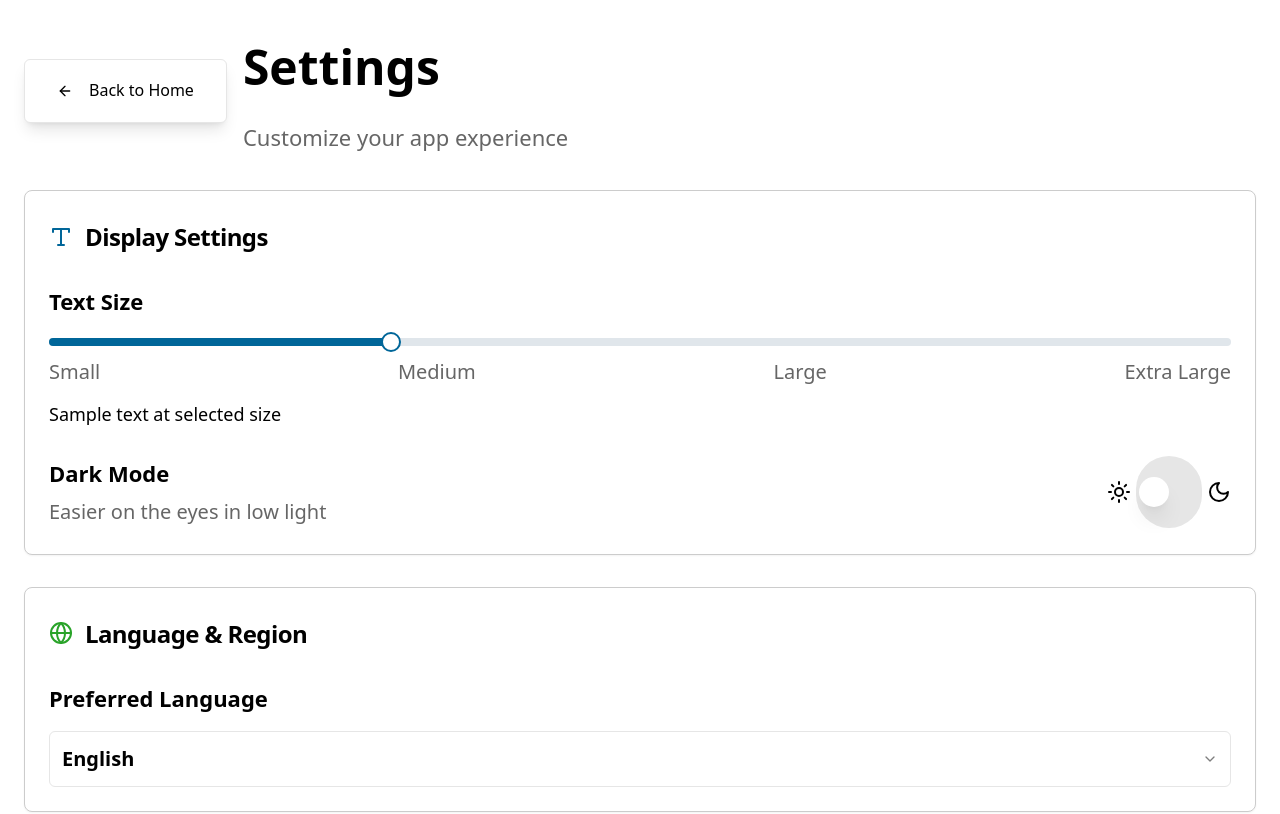
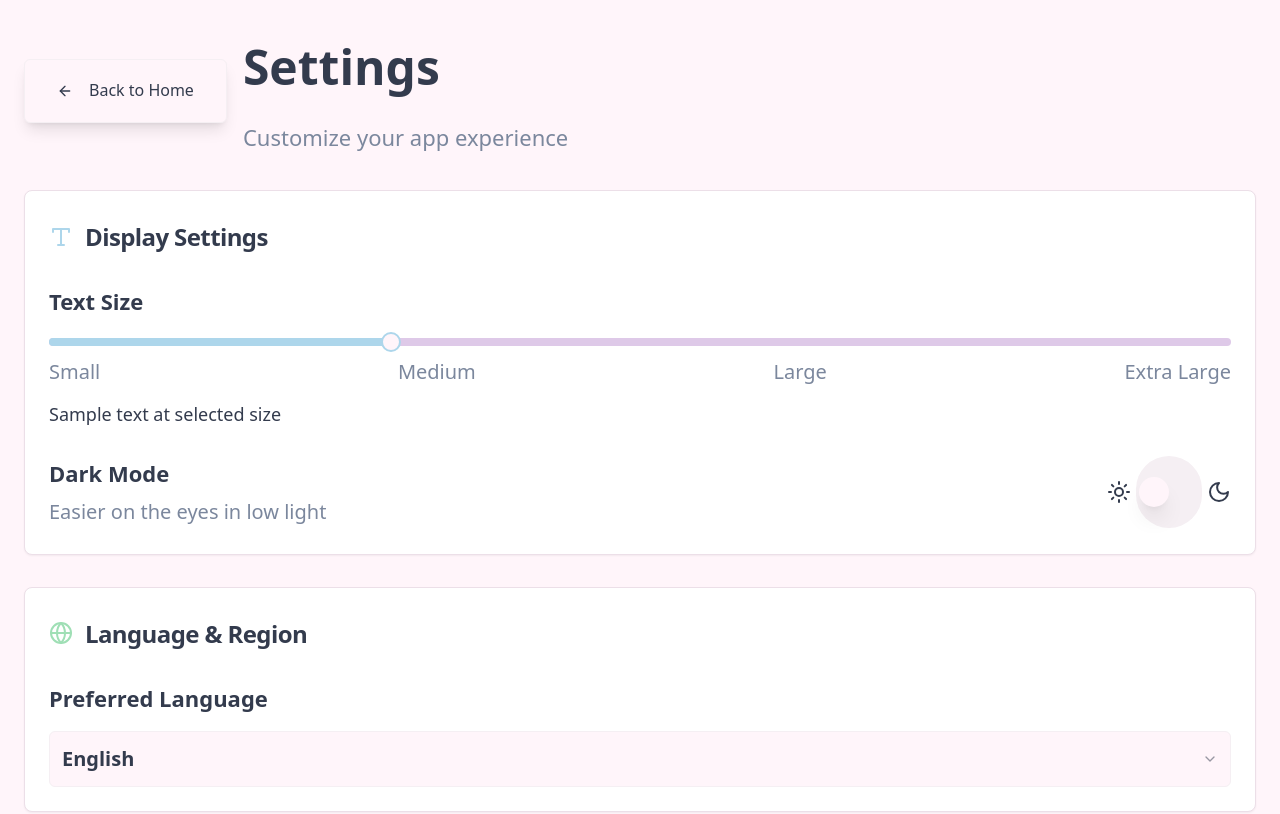
Before and after one commit to j33ah/HealthCare, a React (Vite) app: page /settings in a window 1280 px wide. Shown: the top 814 px of the page. Built offline with nearby package versions, Linux system fonts and the light colour scheme.

Commit message:
Update to light pastel color scheme
cgen-a361c3ce87624b0bac6ab44179dde701

```diff
--- a/client/global.css
+++ b/client/global.css
@@ -9,43 +9,43 @@
    * A different format will require also updating the theme in tailwind.config.ts.
   */
   :root {
-    --background: 0 0% 100%;
-    --foreground: 0 0% 0%;
+    --background: 330 100% 98%;
+    --foreground: 220 20% 25%;
 
     --card: 0 0% 100%;
-    --card-foreground: 0 0% 0%;
+    --card-foreground: 220 20% 25%;
 
     --popover: 0 0% 100%;
-    --popover-foreground: 0 0% 0%;
+    --popover-foreground: 220 20% 25%;
 
-    --primary: 200 100% 30%;
-    --primary-foreground: 0 0% 100%;
+    --primary: 200 60% 80%;
+    --primary-foreground: 220 30% 20%;
 
-    --secondary: 210 20% 90%;
-    --secondary-foreground: 0 0% 20%;
+    --secondary: 280 40% 85%;
+    --secondary-foreground: 220 30% 25%;
 
-    --muted: 210 20% 95%;
-    --muted-foreground: 0 0% 40%;
+    --muted: 320 30% 95%;
+    --muted-foreground: 220 15% 55%;
 
-    --accent: 200 100% 95%;
-    --accent-foreground: 200 100% 20%;
+    --accent: 60 50% 85%;
+    --accent-foreground: 220 30% 25%;
 
-    --destructive: 0 100% 50%;
-    --destructive-foreground: 0 0% 100%;
+    --destructive: 15 80% 75%;
+    --destructive-foreground: 220 30% 20%;
 
-    --border: 0 0% 80%;
-    --input: 0 0% 90%;
-    --ring: 200 100% 30%;
+    --border: 320 25% 90%;
+    --input: 320 25% 95%;
+    --ring: 200 60% 80%;
 
-    /* Healthcare specific colors */
-    --healthcare-primary: 200 100% 30%;
-    --healthcare-primary-foreground: 0 0% 100%;
-    --healthcare-secondary: 120 60% 40%;
-    --healthcare-secondary-foreground: 0 0% 100%;
-    --healthcare-emergency: 0 100% 50%;
-    --healthcare-emergency-foreground: 0 0% 100%;
-    --healthcare-success: 120 100% 25%;
-    --healthcare-success-foreground: 0 0% 100%;
+    /* Healthcare specific pastel colors */
+    --healthcare-primary: 200 60% 80%;
+    --healthcare-primary-foreground: 220 30% 20%;
+    --healthcare-secondary: 140 50% 75%;
+    --healthcare-secondary-foreground: 220 30% 20%;
+    --healthcare-emergency: 15 80% 75%;
+    --healthcare-emergency-foreground: 220 30% 20%;
+    --healthcare-success: 140 50% 75%;
+    --healthcare-success-foreground: 220 30% 20%;
 
     --radius: 0.5rem;
 
@@ -67,43 +67,43 @@
   }
 
   .dark {
-    --background: 0 0% 0%;
-    --foreground: 0 0% 100%;
+    --background: 280 25% 8%;
+    --foreground: 320 30% 90%;
 
-    --card: 0 0% 5%;
-    --card-foreground: 0 0% 100%;
+    --card: 280 20% 12%;
+    --card-foreground: 320 30% 90%;
 
-    --popover: 0 0% 5%;
-    --popover-foreground: 0 0% 100%;
+    --popover: 280 20% 12%;
+    --popover-foreground: 320 30% 90%;
 
-    --primary: 200 100% 60%;
-    --primary-foreground: 0 0% 0%;
+    --primary: 200 50% 60%;
+    --primary-foreground: 280 25% 8%;
 
-    --secondary: 0 0% 20%;
-    --secondary-foreground: 0 0% 100%;
+    --secondary: 280 30% 25%;
+    --secondary-foreground: 320 30% 90%;
 
-    --muted: 0 0% 15%;
-    --muted-foreground: 0 0% 80%;
+    --muted: 280 20% 18%;
+    --muted-foreground: 320 15% 70%;
 
-    --accent: 200 100% 20%;
-    --accent-foreground: 0 0% 100%;
+    --accent: 60 40% 30%;
+    --accent-foreground: 320 30% 90%;
 
-    --destructive: 0 100% 60%;
-    --destructive-foreground: 0 0% 100%;
+    --destructive: 15 70% 55%;
+    --destructive-foreground: 320 30% 90%;
 
-    --border: 0 0% 30%;
-    --input: 0 0% 20%;
-    --ring: 200 100% 60%;
+    --border: 280 20% 25%;
+    --input: 280 20% 20%;
+    --ring: 200 50% 60%;
 
-    /* Healthcare specific colors - dark mode */
-    --healthcare-primary: 200 100% 60%;
-    --healthcare-primary-foreground: 0 0% 0%;
-    --healthcare-secondary: 120 60% 60%;
-    --healthcare-secondary-foreground: 0 0% 0%;
-    --healthcare-emergency: 0 100% 60%;
-    --healthcare-emergency-foreground: 0 0% 0%;
-    --healthcare-success: 120 100% 40%;
-    --healthcare-success-foreground: 0 0% 0%;
+    /* Healthcare specific pastel colors - dark mode */
+    --healthcare-primary: 200 50% 60%;
+    --healthcare-primary-foreground: 280 25% 8%;
+    --healthcare-secondary: 140 40% 55%;
+    --healthcare-secondary-foreground: 280 25% 8%;
+    --healthcare-emergency: 15 70% 55%;
+    --healthcare-emergency-foreground: 280 25% 8%;
+    --healthcare-success: 140 40% 55%;
+    --healthcare-success-foreground: 280 25% 8%;
     --sidebar-background: 240 5.9% 10%;
     --sidebar-foreground: 240 4.8% 95.9%;
     --sidebar-primary: 224.3 76.3% 48%;
```
